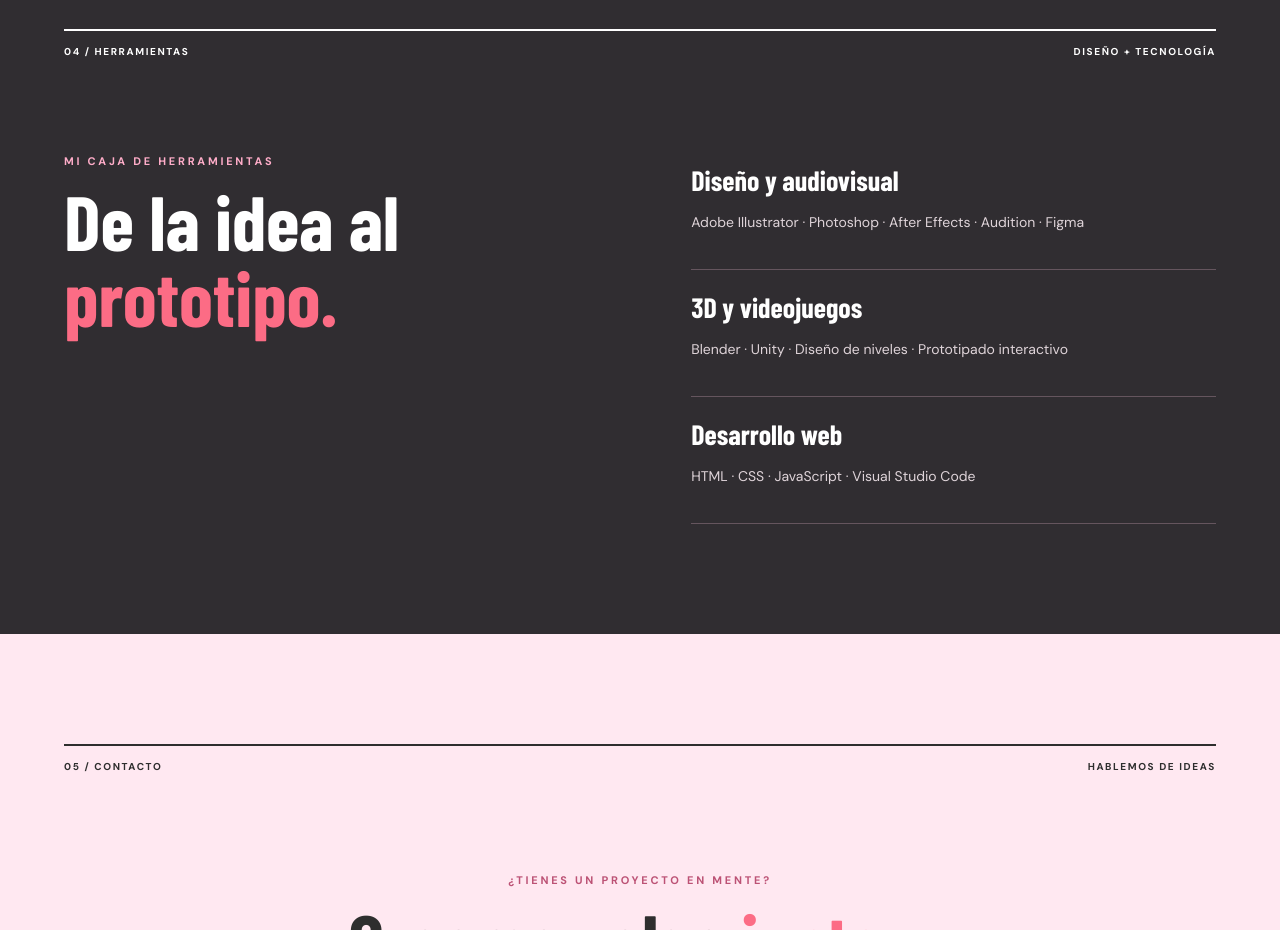
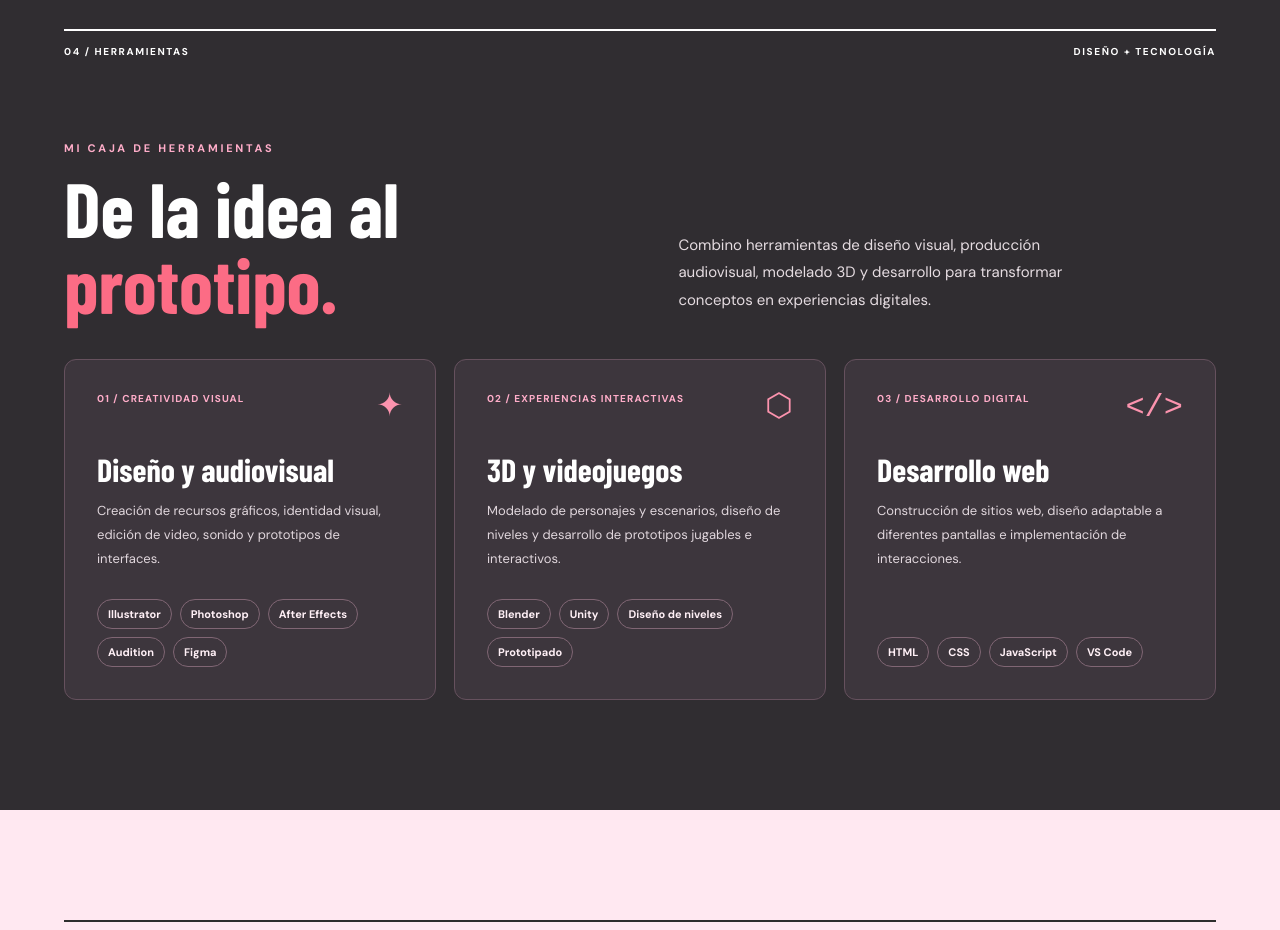
Before and after one commit to CesarAP64/Portafollio-Profecional, a plain HTML site: page index.html in a window 1280 px wide. Shown: the part 5480-6410 px from the top of the page. Drawn offline with nearby package versions, Linux system fonts and the light colour scheme; a web font is replaced by a local one.

Commit message:
Actualización 19/11/26 V3
Sección 4

```diff
--- a/css/style.css
+++ b/css/style.css
@@ -1905,3 +1905,66 @@ h2 em {
         transform: none;
     }
 }
+
+
+/* ==========================================================
+   04 / HABILIDADES — TARJETAS INTERACTIVAS (ACTUALIZACIÓN)
+   ========================================================== */
+.skills-heading {
+    display: grid;
+    grid-template-columns: 1fr 1fr;
+    align-items: end;
+    gap: clamp(24px, 6vw, 90px);
+    margin: 72px 0 38px;
+}
+.skills-heading h2 { margin-bottom: 0; }
+.skills-heading > p {
+    max-width: 440px;
+    margin: 0 0 6px;
+    color: #e5dce1;
+    line-height: 1.85;
+    font-size: 15px;
+}
+.skills-cards {
+    display: grid;
+    grid-template-columns: repeat(3, minmax(0, 1fr));
+    gap: 18px;
+}
+.skills-card {
+    min-width: 0;
+    display: flex;
+    flex-direction: column;
+    padding: clamp(22px, 2.6vw, 32px);
+    background: #3d363d;
+    border: 1px solid #66515e;
+    border-radius: 12px;
+    transition: transform .3s ease, border-color .3s ease, box-shadow .3s ease;
+}
+.skills-card.reveal.visible:hover {
+    transform: translateY(-7px);
+    border-color: #fc93ae;
+    box-shadow: 0 16px 32px #130b133d;
+}
+.skills-card-top { display: flex; align-items: flex-start; justify-content: space-between; gap: 12px; }
+.skills-card-number { color: #ffadc9; font-size: 10px; font-weight: 800; letter-spacing: .11em; }
+.skills-card-symbol { color: #fc93ae; font-size: 32px; line-height: 1; font-family: monospace; }
+.skills-card h3 { font-size: clamp(27px, 2.5vw, 36px); line-height: 1.1; margin: 28px 0 12px; }
+.skills-card p { color: #e1d7dd; font-size: 13px; line-height: 1.85; margin: 0 0 28px; }
+.skills-tags { display: flex; flex-wrap: wrap; gap: 8px; margin-top: auto; }
+.skills-tags span {
+    border: 1px solid #806674;
+    border-radius: 30px;
+    padding: 7px 10px;
+    color: #fff0f6;
+    font-size: 11px;
+    font-weight: 700;
+}
+@media (max-width: 850px) {
+    .skills-heading { grid-template-columns: 1fr; gap: 16px; }
+    .skills-cards { grid-template-columns: 1fr; }
+    .skills-card h3 { margin-top: 20px; }
+}
+@media (prefers-reduced-motion: reduce) {
+    .skills-card { transition: none; }
+    .skills-card.reveal.visible:hover { transform: none; }
+}
--- a/index.html
+++ b/index.html
@@ -527,51 +527,41 @@
    <section aria-labelledby="skills-title" class="content-section skills" id="habilidades">
     <div class="section-shell">
      <div class="section-label">
-      <span>
-       04 / HERRAMIENTAS
-      </span>
-      <span>
-       DISEÑO + TECNOLOGÍA
-      </span>
+      <span>04 / HERRAMIENTAS</span>
+      <span>DISEÑO + TECNOLOGÍA</span>
      </div>
-     <div class="split reveal">
+     <div class="skills-heading reveal">
       <div>
-       <p class="eyebrow">
-        MI CAJA DE HERRAMIENTAS
-       </p>
-       <h2 id="skills-title">
-        De la idea al
-        <em>
-         prototipo.
-        </em>
-       </h2>
+       <p class="eyebrow">MI CAJA DE HERRAMIENTAS</p>
+       <h2 id="skills-title">De la idea al <em>prototipo.</em></h2>
       </div>
-      <div class="skill-groups">
-       <div>
-        <h3>
-         Diseño y audiovisual
-        </h3>
-        <p>
-         Adobe Illustrator · Photoshop · After Effects · Audition · Figma
-        </p>
+      <p>Combino herramientas de diseño visual, producción audiovisual, modelado 3D y desarrollo para transformar conceptos en experiencias digitales.</p>
+     </div>
+     <div class="skills-cards">
+      <article class="skills-card reveal">
+       <div class="skills-card-top"><span class="skills-card-number">01 / CREATIVIDAD VISUAL</span><span class="skills-card-symbol" aria-hidden="true">✦</span></div>
+       <h3>Diseño y audiovisual</h3>
+       <p>Creación de recursos gráficos, identidad visual, edición de video, sonido y prototipos de interfaces.</p>
+       <div class="skills-tags" aria-label="Herramientas de diseño y audiovisual">
+        <span>Illustrator</span><span>Photoshop</span><span>After Effects</span><span>Audition</span><span>Figma</span>
        </div>
-       <div>
-        <h3>
-         3D y videojuegos
-        </h3>
-        <p>
-         Blender · Unity · Diseño de niveles · Prototipado interactivo
-        </p>
+      </article>
+      <article class="skills-card reveal">
+       <div class="skills-card-top"><span class="skills-card-number">02 / EXPERIENCIAS INTERACTIVAS</span><span class="skills-card-symbol" aria-hidden="true">⬡</span></div>
+       <h3>3D y videojuegos</h3>
+       <p>Modelado de personajes y escenarios, diseño de niveles y desarrollo de prototipos jugables e interactivos.</p>
+       <div class="skills-tags" aria-label="Herramientas de 3D y videojuegos">
+        <span>Blender</span><span>Unity</span><span>Diseño de niveles</span><span>Prototipado</span>
        </div>
-       <div>
-        <h3>
-         Desarrollo web
-        </h3>
-        <p>
-         HTML · CSS · JavaScript · Visual Studio Code
-        </p>
+      </article>
+      <article class="skills-card reveal">
+       <div class="skills-card-top"><span class="skills-card-number">03 / DESARROLLO DIGITAL</span><span class="skills-card-symbol" aria-hidden="true">&lt;/&gt;</span></div>
+       <h3>Desarrollo web</h3>
+       <p>Construcción de sitios web, diseño adaptable a diferentes pantallas e implementación de interacciones.</p>
+       <div class="skills-tags" aria-label="Herramientas de desarrollo web">
+        <span>HTML</span><span>CSS</span><span>JavaScript</span><span>VS Code</span>
        </div>
-      </div>
+      </article>
      </div>
     </div>
    </section>
```
